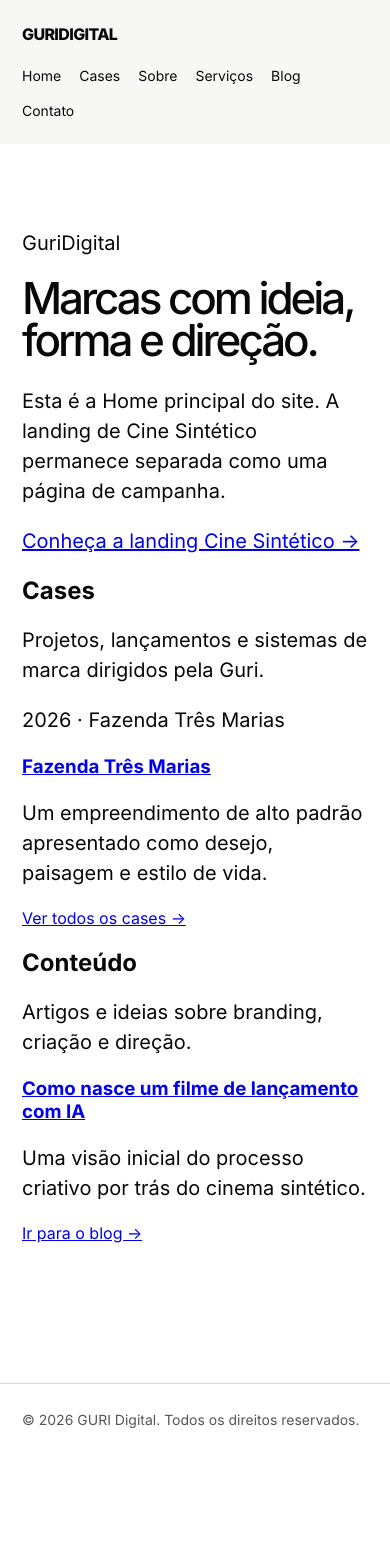
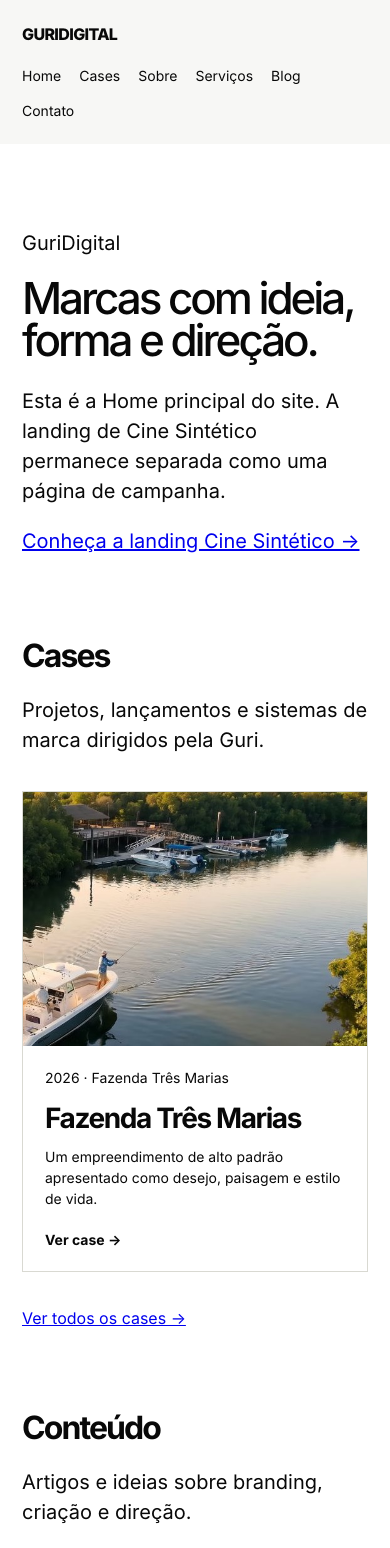
Before and after one commit to GuriDigitalGit/Site, a Next.js app: page / in a window 390 px wide. Shown: the top 1548 px of the page. Before the commit the page ends 1457 px from the top, so only its background shows below. Built offline with nearby package versions, Linux system fonts and the light colour scheme.

Commit message:
Implement home case cards and detail template

```diff
--- a/app/globals.css
+++ b/app/globals.css
@@ -60,6 +60,113 @@ body {
   line-height: 1.5;
 }
 
+.platform-main section + section {
+  margin-top: 120px;
+}
+
+.platform-main section > h2 {
+  margin: 0 0 16px;
+  font-size: clamp(32px, 5vw, 62px);
+  letter-spacing: -0.06em;
+}
+
+.platform-main section > div {
+  display: grid;
+  grid-template-columns: repeat(3, minmax(0, 1fr));
+  gap: 20px;
+  margin: 36px 0;
+}
+
+.case-card {
+  display: block;
+  overflow: hidden;
+  border: 1px solid #d9d9d2;
+  color: inherit;
+  text-decoration: none;
+  background: #fff;
+  transition: transform 180ms ease, box-shadow 180ms ease;
+}
+
+.case-card:hover,
+.case-card:focus-visible {
+  transform: translateY(-5px);
+  box-shadow: 0 18px 40px rgb(0 0 0 / 10%);
+}
+
+.case-card img {
+  display: block;
+  width: 100%;
+  aspect-ratio: 1.35;
+  object-fit: cover;
+}
+
+.case-card-body {
+  display: block !important;
+  margin: 0 !important;
+  padding: 22px;
+}
+
+.case-card-body p {
+  margin: 0 0 12px;
+  font-size: 14px;
+}
+
+.case-card-body h2,
+.case-card-body h3 {
+  margin: 0 0 12px;
+  font-size: 28px;
+  letter-spacing: -0.05em;
+}
+
+.case-card-body span {
+  display: inline-block;
+  margin-top: 10px;
+  font-size: 14px;
+  font-weight: 700;
+}
+
+.case-detail > h1 {
+  max-width: 900px;
+}
+
+.case-detail-hero {
+  display: block;
+  width: 100%;
+  max-height: 660px;
+  margin: 54px 0 72px;
+  object-fit: cover;
+}
+
+.case-detail-copy {
+  display: grid;
+  grid-template-columns: minmax(160px, 0.4fr) minmax(0, 1fr);
+  gap: 10px 48px;
+  max-width: 900px;
+}
+
+.case-detail-copy h2 {
+  margin: 0;
+  font-size: 18px;
+}
+
+.case-detail-copy p {
+  margin: 0 0 32px;
+}
+
+.case-gallery {
+  display: grid;
+  grid-template-columns: repeat(3, minmax(0, 1fr));
+  gap: 16px;
+  margin-top: 60px;
+}
+
+.case-gallery img {
+  display: block;
+  width: 100%;
+  aspect-ratio: 1;
+  object-fit: cover;
+}
+
 .platform-footer {
   padding: 28px 22px;
   border-top: 1px solid #d9d9d2;
@@ -76,4 +183,18 @@ body {
   .platform-main {
     padding-top: 64px;
   }
+
+  .platform-main section + section {
+    margin-top: 80px;
+  }
+
+  .platform-main section > div,
+  .case-gallery {
+    grid-template-columns: 1fr;
+  }
+
+  .case-detail-copy {
+    grid-template-columns: 1fr;
+    gap: 8px;
+  }
 }
--- a/app/page.js
+++ b/app/page.js
@@ -18,11 +18,15 @@ export default function HomePage() {
         <p>Projetos, lançamentos e sistemas de marca dirigidos pela Guri.</p>
         <div>
           {cases.slice(0, 3).map((item) => (
-            <article key={item.slug}>
-              <p>{item.year} · {item.client}</p>
-              <h3><Link href={`/cases/${item.slug}`}>{item.title}</Link></h3>
-              <p>{item.excerpt}</p>
-            </article>
+            <Link className="case-card" key={item.slug} href={`/cases/${item.slug}`}>
+              <img src={item.coverImage} alt="" />
+              <div className="case-card-body">
+                <p>{item.year} · {item.client}</p>
+                <h3>{item.title}</h3>
+                <p>{item.excerpt}</p>
+                <span>Ver case →</span>
+              </div>
+            </Link>
           ))}
         </div>
         <Link href="/cases">Ver todos os cases →</Link>
--- a/lib/cases.js
+++ b/lib/cases.js
@@ -6,6 +6,9 @@ export const cases = [
     year: '2026',
     category: 'Branding e cinema sintético',
     excerpt: 'Um empreendimento de alto padrão apresentado como desejo, paisagem e estilo de vida.',
+    coverImage: '/assets/case-water.jpg',
+    heroImage: '/assets/case-masterplan.jpg',
+    gallery: ['/assets/case-water.jpg', '/assets/scene-aerial.jpg', '/assets/scene-sun.jpg'],
     challenge: 'O projeto ainda não existia fisicamente, mas precisava ser apresentado com força comercial e desejo.',
     solution: 'Direção criativa, narrativa e cenas cinematográficas geradas com IA para materializar a experiência do empreendimento.',
     results: 'Um sistema de comunicação visual pronto para apresentação comercial e lançamento.',
```
Also changed, not shown: app/cases/[slug]/page.js (+7 -1 lines), app/cases/page.js (+9 -5 lines).
